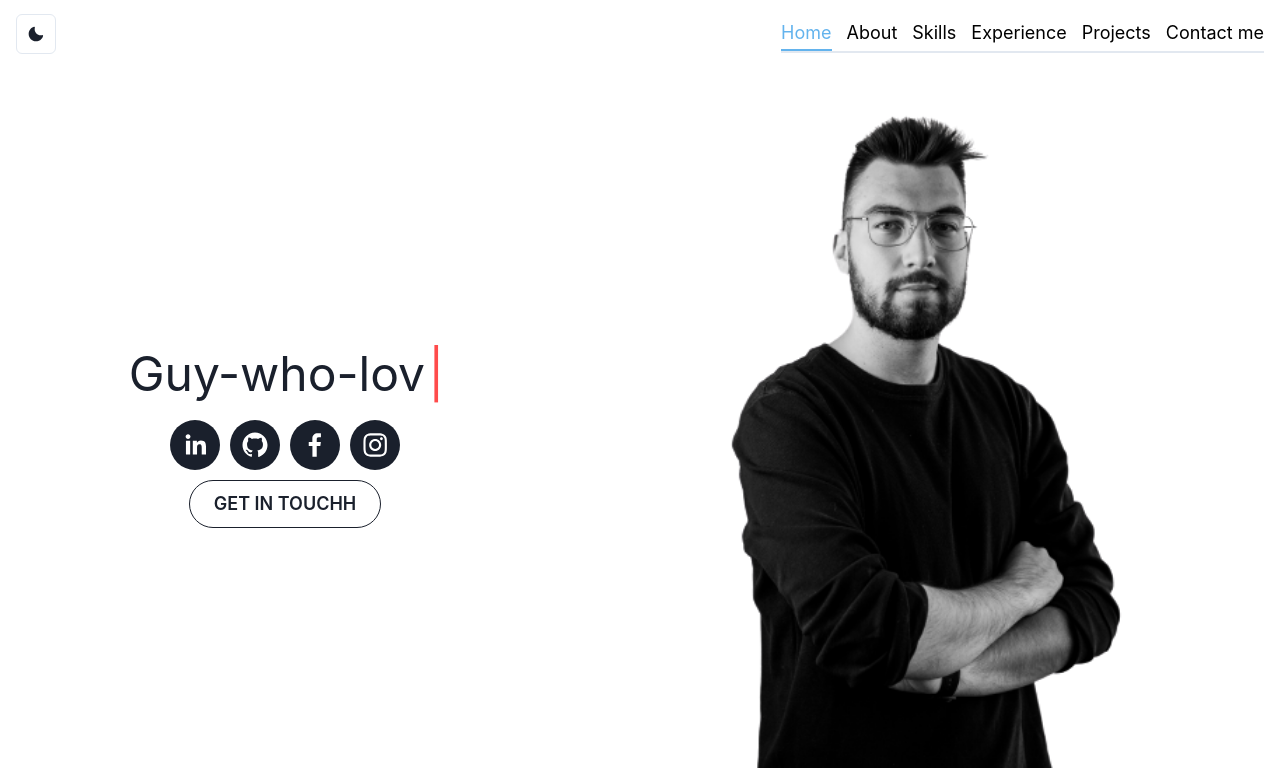
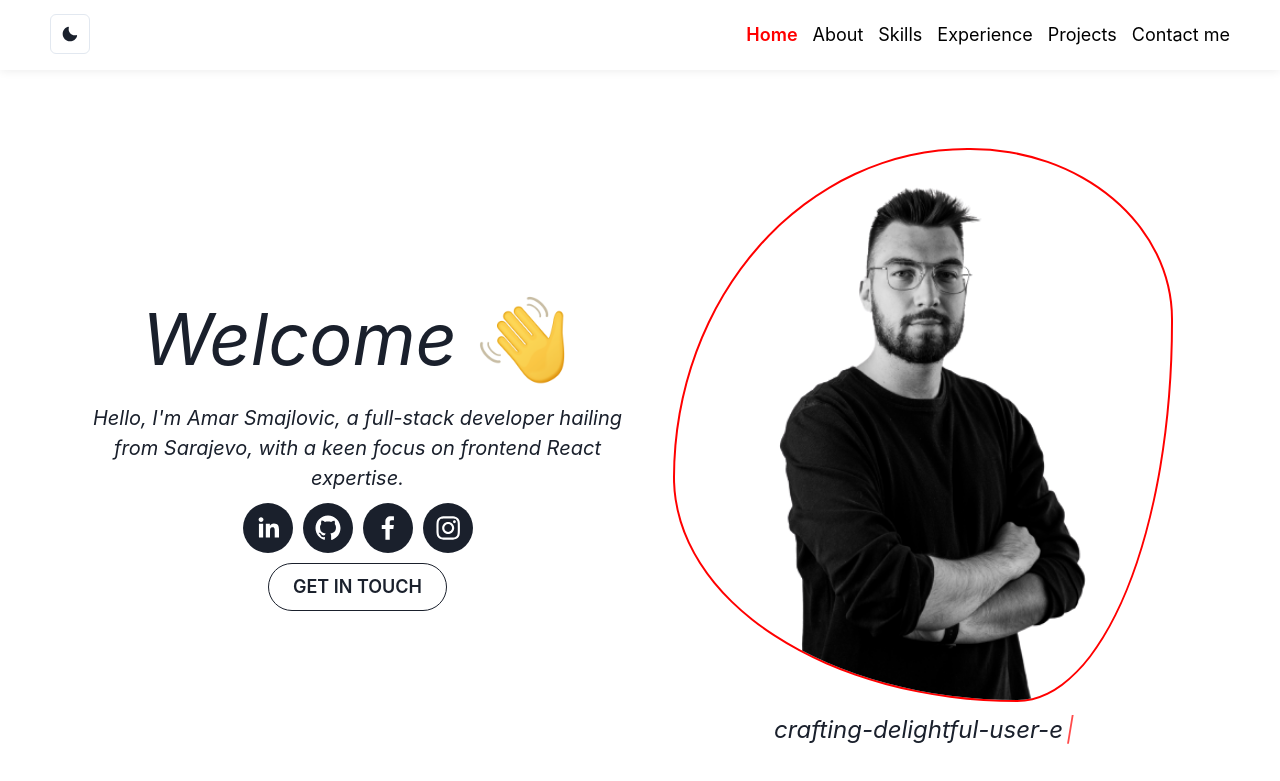
Before and after one commit to AmarSmajlovic/amar-website, a Next.js app: page / in a window 1280 px wide. Shown: the part 26-807 px from the top of the page. Built offline with nearby package versions, Linux system fonts and the light colour scheme.

Commit message:
Revamp header and hero section

```diff
--- a/assets/Amar/index.ts
+++ b/assets/Amar/index.ts
@@ -1,9 +1,6 @@
-import HeroImageAmar from './Hero2.png';
-import ResumeScreenshot from './ResumeScreenshot.png';
-import ITAcademyCertification from './ITAcademyCertification.png';
+import HeroImageAmar from "./Hero2.png";
+import ResumeScreenshot from "./ResumeScreenshot.png";
+import ITAcademyCertification from "./ITAcademyCertification.png";
+import WaveHand from "./WaveHand.png";
 
-export {
-    HeroImageAmar,
-    ResumeScreenshot,
-    ITAcademyCertification
-}
+export { HeroImageAmar, ResumeScreenshot, ITAcademyCertification, WaveHand };
--- a/components/DesktopMenu/DesktopMenu.tsx
+++ b/components/DesktopMenu/DesktopMenu.tsx
@@ -9,6 +9,12 @@ const StyledLink = styled(Link)`
   padding-top: 3px;
   padding-bottom: 3px;
   cursor: pointer;
+  border-bottom: none !important;
+  transition: 200ms all;
+  &.active {
+    color: red;
+    font-weight: 600;
+  }
 `;
 
 const links: LinkType[] = [
@@ -25,7 +31,7 @@ const DesktopMenu = () => {
 
   return (
     <Tabs>
-      <TabList fontSize="lg" gap="15px" color={color}>
+      <TabList border="none" fontSize="lg" gap="15px" color={color}>
         {links.map((link) => (
           <StyledLink spy={true} key={link.url} to={link.url}>
             {link.text}
--- a/components/Navbar/Navbar.tsx
+++ b/components/Navbar/Navbar.tsx
@@ -36,6 +36,11 @@ const Navbar = () => {
       w="100%"
       p={4}
       color="white"
+      paddingInline="50px"
+      boxShadow={`0 0 10px ${useColorModeValue(
+        "rgba(0, 0, 0, 0.09)",
+        "rgba(130, 130, 130, 0.09)"
+      )}`}
     >
       <IconButton
         variant="outline"
--- a/components/TypeWriter/TypeWriter.tsx
+++ b/components/TypeWriter/TypeWriter.tsx
@@ -12,21 +12,21 @@ const TypeWriter = () => {
       viewport={{ once: true }}
       whileInView={{ opacity: 1 }}
       transition={{ duration: 0.3 }}
-      fontSize={["2xl", "3xl", "5xl"]}
+      fontSize={["small", "2xl"]}
       textAlign="center"
     >
       <Typewriter
         words={[
-          "Hello, here is Amar",
-          "Guy-who-loves-coffe.tsx",
-          "But-loves-to-code-more.tsx",
+          "crafting-delightful-user-experiences.ts",
+          "passionate-about-frontend-development.tsx",
+          "bringing-ideas-to-life-with-code.tsx",
         ]}
         loop={0}
         cursor
         cursorColor="red"
         cursorStyle="|"
-        typeSpeed={150}
-        deleteSpeed={50}
+        typeSpeed={250}
+        deleteSpeed={100}
         delaySpeed={1000}
       />
     </MotionText>
--- a/pages/ContactMe.tsx
+++ b/pages/ContactMe.tsx
@@ -69,7 +69,7 @@ const ContactMe: NextPage = () => {
   });
 
   return (
-    <ContainerPage id="contact">
+    <ContainerPage maxW="md" id="contact">
       <Head>
         <title>Amar's Website</title>
         <meta name="description" content="Generated by create next app" />
--- a/pages/Hero.tsx
+++ b/pages/Hero.tsx
@@ -5,7 +5,7 @@ import type { NextPage } from "next";
 import Head from "next/head";
 import Image from "next/image";
 import Link from "next/link";
-import { HeroImageAmar } from "../assets";
+import { HeroImageAmar, WaveHand } from "../assets";
 import { SocialIcons, TypeWriter } from "../components";
 import { Flex, Text, Button, Box } from "@chakra-ui/react";
 import { ContainerPage } from "../styles/ContainerPage";
@@ -18,7 +18,7 @@ const MotionBox = motion(Box);
 
 const Hero: NextPage = () => {
   return (
-    <ContainerPage minWidth="full" id="home" height="100vh" pt="50px">
+    <ContainerPage id="home" height="100vh" pt="50px">
       <Head>
         <title>Amar's Website</title>
         <meta name="description" content="Generated by create next app" />
@@ -31,18 +31,42 @@ const Hero: NextPage = () => {
         gap="10px"
         direction={["column", "column", "row-reverse"]}
       >
-        <Flex flexDirection="column" gap="10px">
+        <Flex
+          flexDirection="column"
+          width="full"
+          height="600px"
+          flex={1}
+          gap="10px"
+        >
           <MotionBox
-            initial={{ opacity: 0, scale: 0 }}
+            border="2px"
+            borderColor="red"
+            overflow="hidden"
             whileInView={{ opacity: 1, scale: 1 }}
-            transition={{ duration: 0.3 }}
             viewport={{ once: true }}
             position="relative"
-            width={[300, 450, 700]}
-            height={[300, 450, 700]}
+            maxWidth={["400px", "500px"]}
+            margin="auto"
+            height="100%"
+            width="100%"
+            initial={{ borderRadius: "60% 40% 30% 70%/60% 30% 70% 40%" }}
+            animate={{
+              borderRadius: [
+                "60% 40% 30% 70%/60% 30% 70% 40%",
+                "30% 60% 70% 40%/50% 60% 30% 60%",
+                "60% 40% 30% 70%/60% 30% 70% 40%",
+              ],
+            }}
+            transition={{
+              duration: 7,
+              loop: Infinity,
+              ease: "easeInOut",
+            }}
           >
             <Image
               layout="fill"
+              objectFit="cover"
+              objectPosition="top center"
               priority
               quality={100}
               src={HeroImageAmar}
@@ -56,16 +80,52 @@ const Hero: NextPage = () => {
             textAlign="center"
             as="i"
           >
-            Software Developer
+            <TypeWriter />
           </TextMotion>
         </Flex>
-        <Flex
-          w={["full", 600, 800]}
-          flexDirection="column"
-          alignItems="center"
-          gap="10px"
-        >
-          <TypeWriter />
+        <Flex flexDirection="column" alignItems="center" gap="10px" flex={1}>
+          <Flex gap="16px" alignItems="center">
+            <TextMotion
+              initial={{ opacity: 0, scale: 0.8 }}
+              animate={{ opacity: 1, scale: 1 }}
+              fontSize={["4xl", "7xl"]}
+              textAlign="center"
+              as="i"
+            >
+              Welcome
+            </TextMotion>
+            <MotionBox
+              height={["50px", "100px"]}
+              width={["50px", "100px"]}
+              initial={{
+                rotate: [0, 15, 0],
+                transition: {
+                  duration: 1,
+                  ease: "easeInOut",
+                },
+              }}
+              animate={{
+                rotate: [0, 15, 0],
+                transition: {
+                  repeat: 1,
+                  duration: 1,
+                  ease: "easeInOut",
+                },
+              }}
+            >
+              <Image src={WaveHand} alt="Welcome" />
+            </MotionBox>
+          </Flex>
+          <TextMotion
+            initial={{ opacity: 0, scale: 0.8 }}
+            animate={{ opacity: 1, scale: 1 }}
+            fontSize="xl"
+            textAlign="center"
+            as="i"
+          >
+            Hello, I'm Amar Smajlovic, a full-stack developer hailing from
+            Sarajevo, with a keen focus on frontend React expertise.
+          </TextMotion>
           <Flex flexDirection="column" gap="10px" alignItems="center">
             <SocialIcons />
             <Link href="#contact">
@@ -78,7 +138,7 @@ const Hero: NextPage = () => {
                 animate={{ opacity: 1, scale: 1 }}
                 whileHover={{ scale: 1.05 }}
               >
-                GET IN TOUCHH
+                GET IN TOUCH
               </MotionButton>
             </Link>
           </Flex>
--- a/styles/ContainerPage.ts
+++ b/styles/ContainerPage.ts
@@ -1,10 +1,10 @@
 import styled from "@emotion/styled";
-import { Container } from '@chakra-ui/react';
+import { Container, theme } from "@chakra-ui/react";
 
 export const ContainerPage = styled(Container)`
-  padding-top:70px;
+  padding-top: 100px;
   scroll-snap-align: start;
-  height:100vh;
-  scroll-snap-stop:always;
-
+  height: 100vh;
+  scroll-snap-stop: always;
+  max-width: ${theme.sizes["6xl"]};
 `;
```
Also changed, not shown: styles/GlobalStyle.tsx (+7 -7 lines), assets/Amar/WaveHand.png (added).
